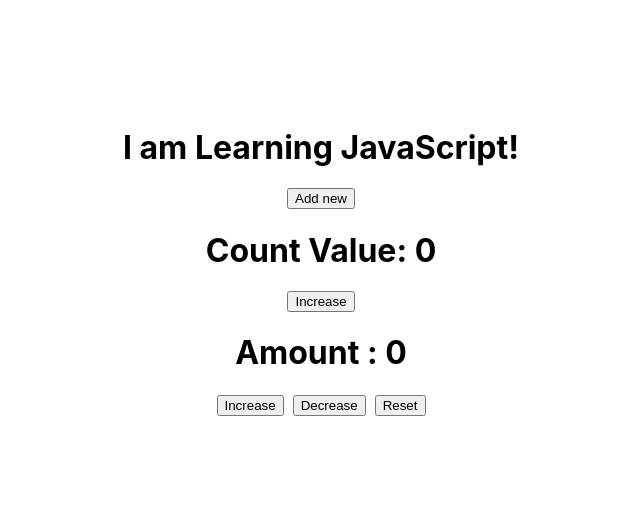
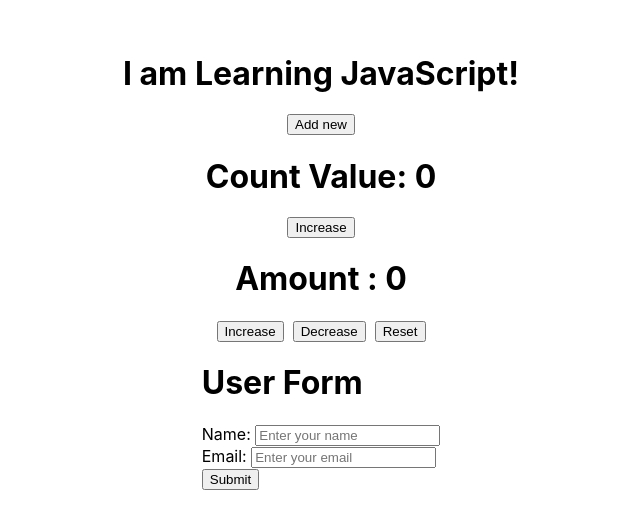
Before and after one commit to amit-negi-23/React-Hooks, a React (Create React App) app: page / in a window 1280 px wide. Shown: the part 139-668 px from the top of the page, without its empty margins (319-959 px from the left). Built offline with nearby package versions, Linux system fonts and the light colour scheme.

Commit message:
Example 4 : useState()

```diff
--- /dev/null
+++ b/src/1_useState/learningHook4.jsx
@@ -0,0 +1,58 @@
+import React, { useState } from "react";
+
+export default function Learning4_useState() {
+  const [formData, setFormData] = useState(initialState);
+
+  function initialState() {
+    return { name: "", email: "" };
+  }
+
+  const handleSubmit = (e) => {
+    e.preventDefault();
+    console.log("submitted");
+    console.log(formData);
+    setFormData(initialState);
+  };
+
+  const handleName = (e) => {
+    setFormData((preVal) => {
+      return { ...preVal, name: e.target.value };
+    });
+  };
+
+  const handleEmail = (e) => {
+    setFormData((preVal) => {
+      return { ...preVal, email: e.target.value };
+    });
+  };
+  return (
+    <>
+      <form action="" onSubmit={handleSubmit}>
+        <h1>User Form</h1>
+        <div>
+          <label htmlFor="name">Name: </label>
+          <input
+            type="text"
+            name="name"
+            placeholder="Enter your name"
+            id="name"
+            onChange={handleName}
+            value={formData.name}
+          />
+        </div>
+        <div>
+          <label htmlFor="email">Email: </label>
+          <input
+            type="text"
+            name="email"
+            placeholder="Enter your email"
+            id="email"
+            onChange={handleEmail}
+            value={formData.email}
+          />
+        </div>
+        <button> Submit </button>
+      </form>
+    </>
+  );
+}
--- a/src/App.js
+++ b/src/App.js
@@ -1,6 +1,7 @@
 import Learning_useState from "./1_useState/learningHook";
 import Learning2_useState from "./1_useState/learningHook2";
 import Learning3_useState from "./1_useState/learningHook3";
+import Learning4_useState from "./1_useState/learningHook4";
 import "./App.css";
 
 function App() {
@@ -10,6 +11,7 @@
       <Learning_useState/>
       <Learning2_useState/>
       <Learning3_useState/>
+      <Learning4_useState/>
     </div>
   );
 }
```
